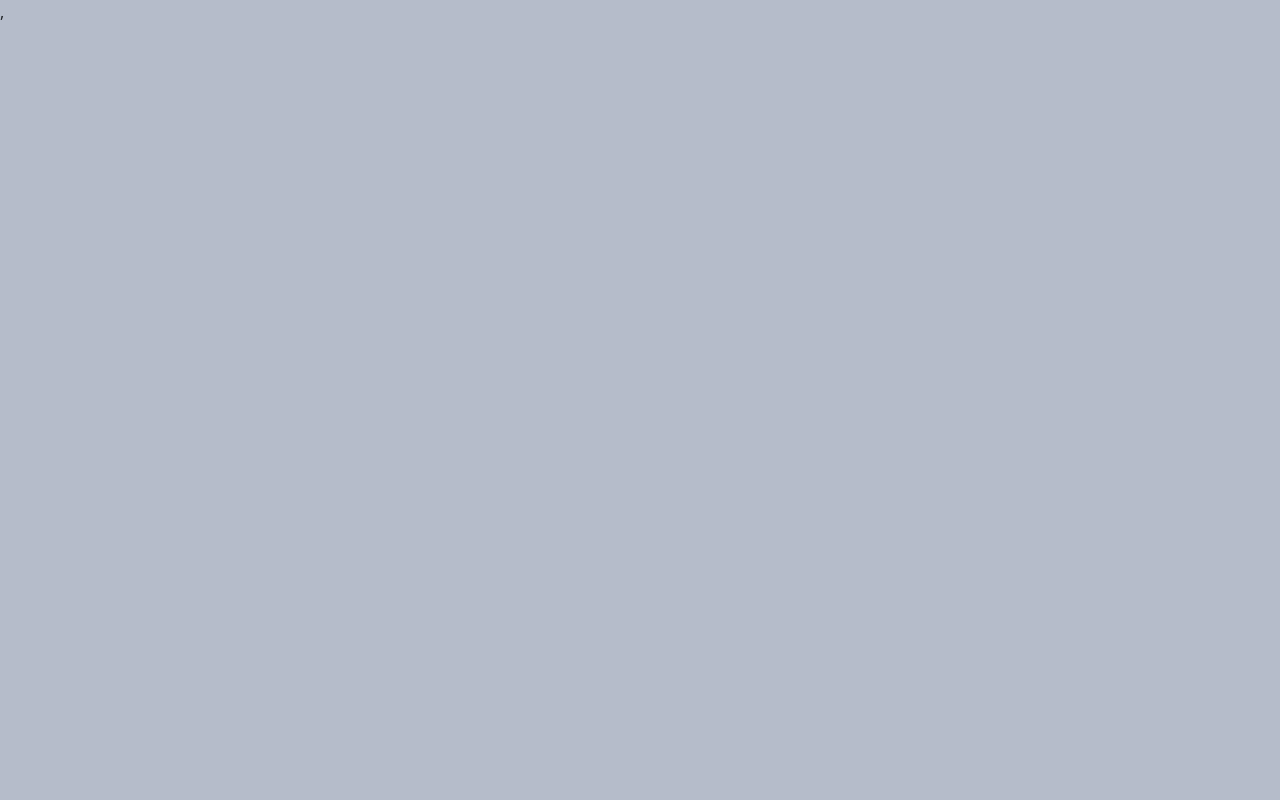
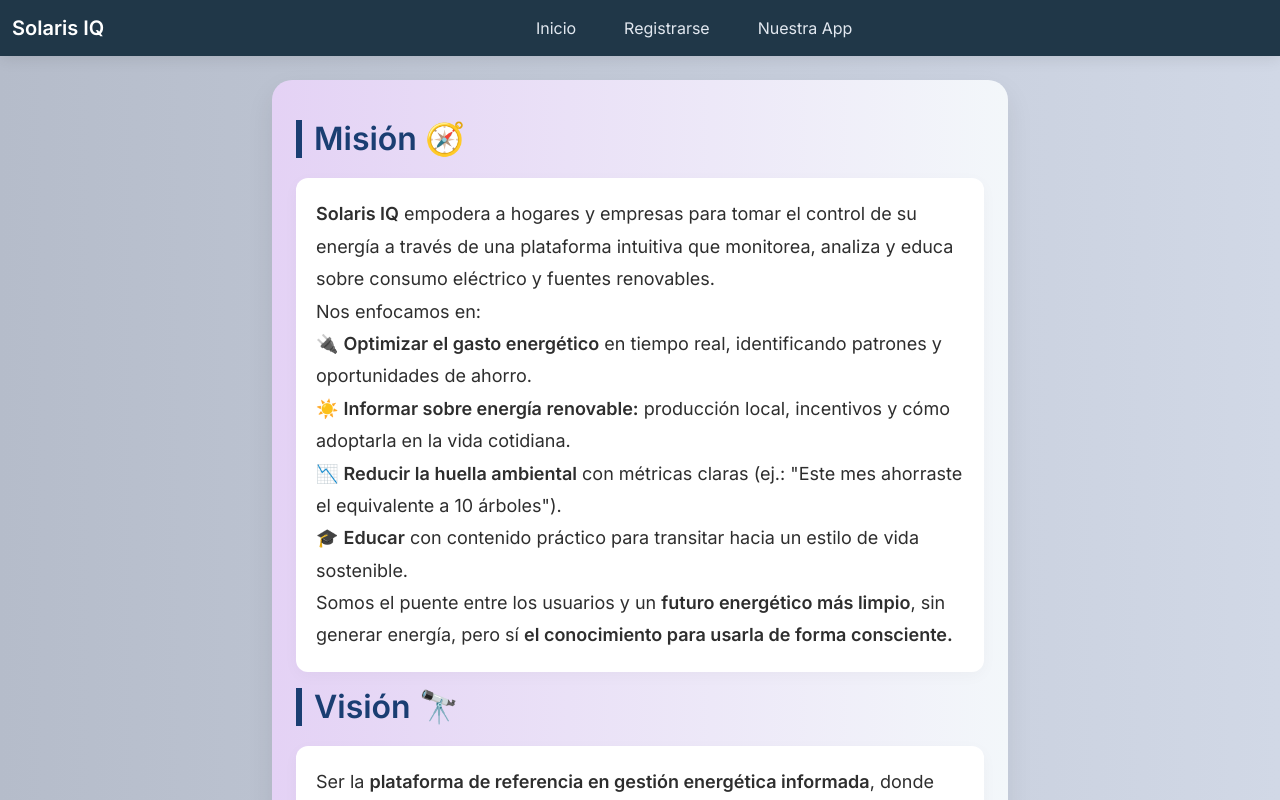
Before and after one commit to Admabaga/SolarisIQ-Client, a React (Vite) app: page /aboutUs in a window 1280 px wide. Before the commit this address had no page. Shown: the top 800 px of the page. Built offline with nearby package versions, Linux system fonts and the light colour scheme.

Commit message:
Feat creando  componentes para about us.

```diff
--- a/index.html
+++ b/index.html
@@ -2,7 +2,8 @@
 <html lang="en">
   <head>
     <meta charset="UTF-8" />
-    <link rel="icon" type="image/svg+xml" href="/src/assets/SolairsIconLight.png" />
+    <link rel="icon" type="image/svg+xml" href="/src//Components/Images/SolairsIconLight.png" />
+    <link href="https://fonts.googleapis.com/css2?family=Inter:wght@400;600&display=swap" rel="stylesheet">
     <meta name="viewport" content="width=device-width, initial-scale=1.0" />
     <title>Solaris IQ</title>
   </head>
--- a/src/Components/Common/About/RegisterAbout.css
+++ b/src/Components/Common/About/RegisterAbout.css
@@ -1,10 +1,10 @@
 .about-container {
-    background: linear-gradient(135deg, #f8f9fa 0%, #e9ecef 100%);
+  background: linear-gradient(135deg, #c0c2c4 0%, #ffffff 100%);
   border-radius: 16px;
   padding: 2rem;
   margin: 2rem auto;
   max-width: 800px;
-    box-shadow: 0 4px 20px rgba(0,0,0,0.08);
+  box-shadow: 0 6px 24px rgba(0, 0, 0, 0.06);
   text-align: center;
 }
 
@@ -13,6 +13,7 @@
   font-size: 2rem;
   margin-bottom: 1.5rem;
   position: relative;
+  font-weight: 600;
 }
 
 .about-title::after {
@@ -24,10 +25,31 @@
   width: 80px;
   height: 4px;
   background: #07C8A0;
+  border-radius: 2px;
 }
 
 .about-description {
   color: #2D3748;
   font-size: 1.1rem;
-    line-height: 1.6;
+  line-height: 1.8;
+  margin-top: 1rem;
 }
+
+.about-container h2 {
+  font-size: 32px;
+  color: #1a293d;
+  margin-bottom: 20px;
+  display: flex;
+  align-items: center;
+  gap: 10px;
+  padding-left: 12px;
+}
+
+.about-container p {
+  font-size: 18px;
+  line-height: 1.8;
+  padding: 20px;
+  border-radius: 12px;
+  box-shadow: 0 4px 16px rgba(0, 0, 0, 0.03);
+  white-space: pre-line;
+}
--- a/src/Components/Common/Navs/NavBarNotLogged.jsx
+++ b/src/Components/Common/Navs/NavBarNotLogged.jsx
@@ -41,7 +41,7 @@ export function NavBarNotLogged(){
                       </Link>
                   </li>
                   <li className="nav-item">
-                      <Link className="nav-link" to={'/metodoPagos'}>
+                      <Link className="nav-link" to={'/aboutUs'}>
                           Nuestra App
                       </Link>
                   </li>
--- /dev/null
+++ b/src/Components/Pages/AboutUs/AboutUs.css
@@ -0,0 +1,47 @@
+  .main-contentAboutUs {
+    max-width: 1000px;
+    margin: auto;
+    padding: 40px;
+    background: linear-gradient(to right, #e4d2f5, #f3f7fa);
+    border-radius: 20px;
+    box-shadow: 0 12px 28px rgba(0, 0, 0, 0.08);
+    font-family: 'Inter', 'Poppins', sans-serif;
+    color: #2e2e2e;
+  }
+
+  .main-contentAboutUs h2 {
+    font-size: 32px;
+    color: #1a3e72;
+    margin-bottom: 20px;
+    display: flex;
+    align-items: center;
+    gap: 10px;
+    border-left: 6px solid #1a3e72;
+    padding-left: 12px;
+  }
+
+  .main-contentAboutUs p {
+    font-size: 18px;
+    line-height: 1.8;
+    background-color: #ffffff;
+    padding: 20px;
+    border-radius: 12px;
+    box-shadow: 0 4px 16px rgba(0, 0, 0, 0.03);
+    white-space: pre-line;
+  }
+
+  @keyframes fadeInUp {
+    from {
+      opacity: 0;
+      transform: translateY(30px);
+    }
+    to {
+      opacity: 1;
+      transform: translateY(0);
+    }
+  }
+
+  .main-content section {
+    animation: fadeInUp 0.6s ease forwards;
+    opacity: 0;
+  }
--- /dev/null
+++ b/src/Components/Pages/AboutUs/AboutUs.jsx
@@ -0,0 +1,36 @@
+import { NavBarNotLogged } from '../../Common/Navs/NavBarNotLogged.jsx'
+import Footer from '../../Common/Footer/Footer.jsx'
+import './AboutUs.css'
+export default function AboutUs() {
+    return (
+        <>
+            <NavBarNotLogged></NavBarNotLogged>
+            <div className='container my-5'>
+                <div className='main-contentAboutUs mb-5 p-4 justify-content-center' style={{ width: '100%' }}>
+                    <section className='my-3'>
+                        <h2><strong>Misión 🧭</strong></h2>
+                        <p><strong>Solaris IQ</strong> empodera a hogares y empresas para tomar el control de su energía a través de una plataforma intuitiva que monitorea, analiza y educa sobre consumo eléctrico y fuentes renovables. <br />
+                            Nos enfocamos en: <br />
+                            🔌 <strong>Optimizar el gasto energético</strong> en tiempo real, identificando patrones y oportunidades de ahorro. <br />
+                            ☀️ <strong>Informar sobre energía renovable:</strong> producción local, incentivos y cómo adoptarla en la vida cotidiana. <br />
+                            📉 <strong>Reducir la huella ambiental</strong> con métricas claras (ej.: "Este mes ahorraste el equivalente a 10 árboles"). <br />
+                            🎓 <strong>Educar</strong> con contenido práctico para transitar hacia un estilo de vida sostenible. <br />
+                            Somos el puente entre los usuarios y un <strong>futuro energético más limpio</strong>, sin generar energía, pero sí <strong>el conocimiento para usarla de forma consciente.</strong>
+                        </p>
+                    </section>
+                    <section className='my-3'>
+                        <h2><strong>Visión 🔭</strong></h2>
+                        <p>Ser la <strong>plataforma de referencia en gestión energética informada</strong>, donde cada decisión de consumo se tome con datos claros y propósito ecológico. <br /> Visualizamos: <br />
+                            🌍 <strong>Una comunidad activa</strong> que comparte aprendizajes y mide su impacto ambiental colectivo. <br />
+                            🤖 <strong>Tecnología predictiva</strong> que anticipe consumos y sugiera ajustes automáticos (ej.: horarios de bajo costo). <br />
+                            🔋 <strong>Integración con dispositivos del hogar</strong> (IoT) para un control más eficiente. <br />
+                            📢 <strong>Influencia en políticas públicas</strong>, usando datos agregados para promover energías limpias. <br />
+                            En <strong>Solaris IQ</strong>, no producimos energía, pero <strong>iluminamos el camino para consumirla de forma inteligente.</strong>
+                        </p>
+                    </section>
+                </div>
+            </div>
+            <Footer></Footer>
+        </>
+    )
+}
--- a/src/Routes/Routes.jsx
+++ b/src/Routes/Routes.jsx
@@ -3,6 +3,7 @@ import Home from '../Components/Pages/Home/Home.jsx'
 import Lobby from '../Components/Pages/Lobby/Lobby.jsx';
 import Register from '../Components/Pages/Register/Register.jsx';
 import { ToastContainer } from 'react-toastify';
+import AboutUs from '../Components/Pages/AboutUs/AboutUs.jsx';
 export function AppRoutes() {
     return (
         <>
@@ -11,6 +12,7 @@ export function AppRoutes() {
             <Route path="/us"></Route>
             <Route path="/lobby" element={<Lobby />}></Route>
             <Route path="/register" element={<Register/>}></Route>
+            <Route path="/aboutUs" element={<AboutUs/>}></Route>
         </Routes>
         <ToastContainer />
         </>
--- a/src/index.css
+++ b/src/index.css
@@ -1,11 +1,11 @@
 html, body, #root {
-  background-color: #b5bcca;
   height: 100%;
   margin: 0;
   padding: 0;
+  background: linear-gradient(to right, #b5bcca, #d1d8e6); /* Degradado desde tu color base a un tono claro */
+  font-family: 'Inter', 'Poppins', sans-serif;
 }
 
-/* Aquí debe estar el flex */
 #root {
   display: flex;
   flex-direction: column;
```
Also changed, not shown: src/Components/Common/About/RegisterAbout.jsx (+6 -8 lines). Lines whose indentation alone changed are shown as unchanged.
